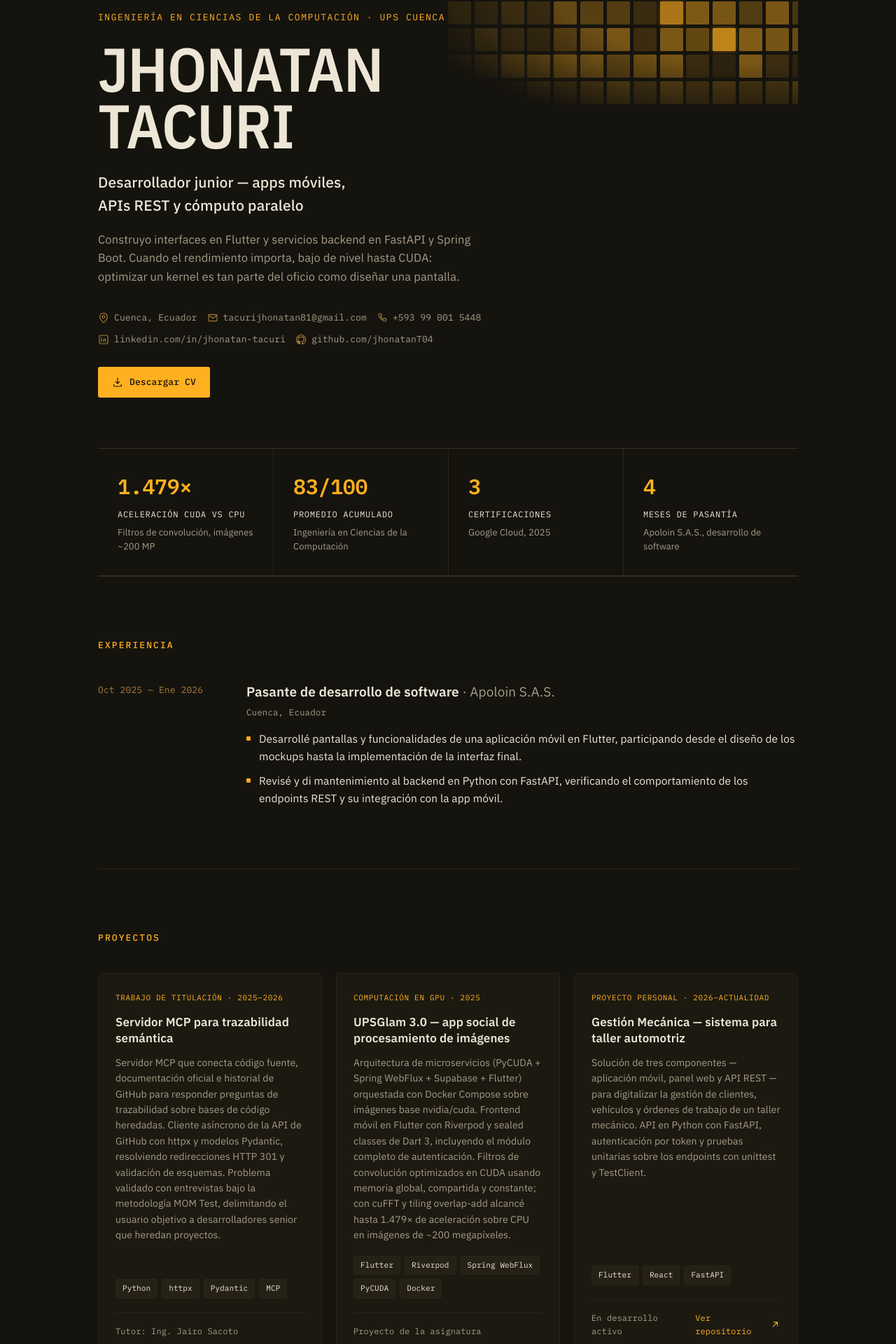
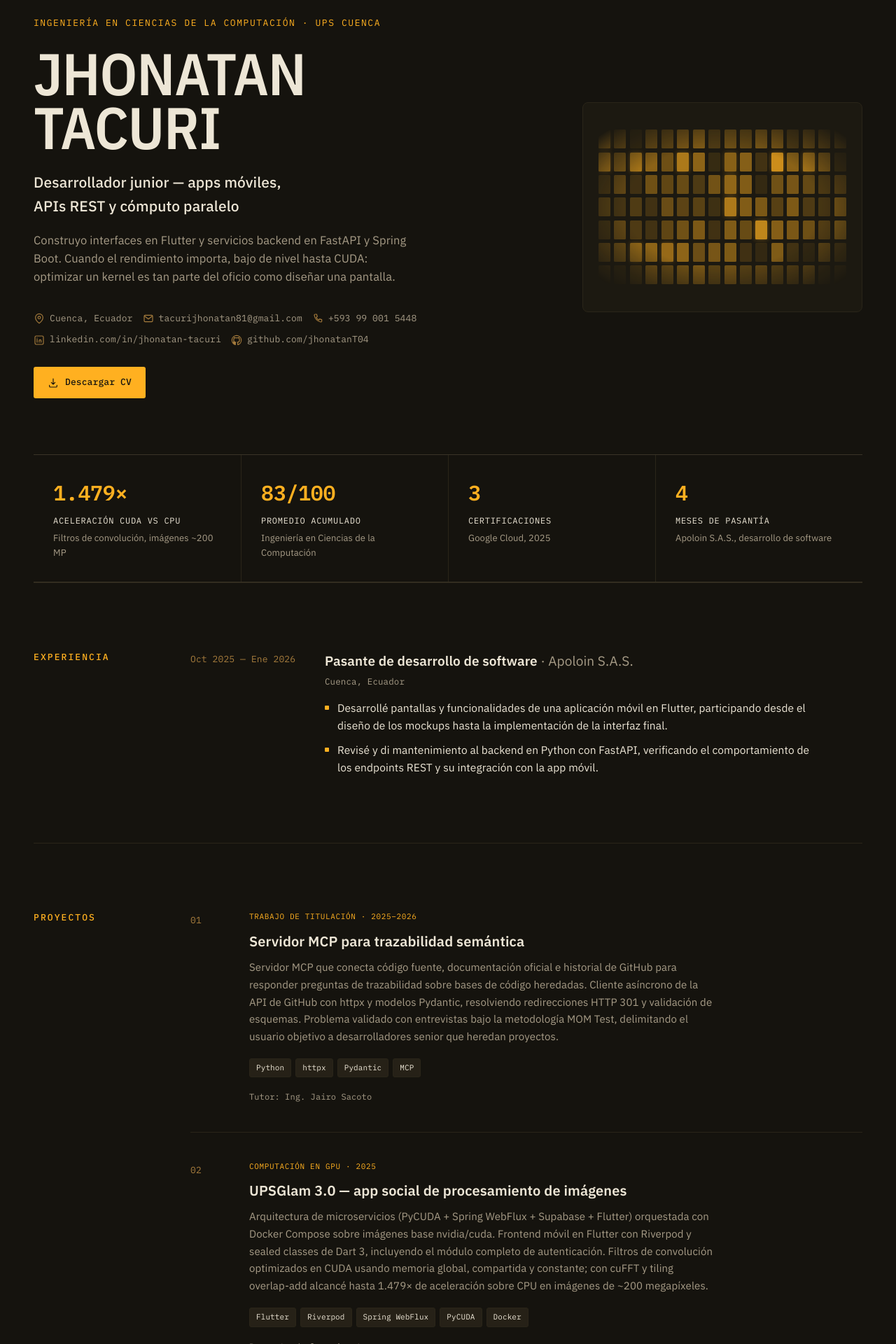
Before and after one commit to jhonatanT04/Me-profile, a React (Vite) app: page / in a window 1280 px wide. Shown: the part 134-2054 px from the top of the page at 70% size. Built offline with nearby package versions, Linux system fonts and the light colour scheme.

Commit message:
refactor: update layout and styling across components for improved responsiveness and consistency

```diff
--- a/src/App.css
+++ b/src/App.css
@@ -1,24 +1,30 @@
 /* ---------- layout shell ---------- */
 
 main {
-  max-width: 1080px;
+  max-width: 1280px;
   margin: 0 auto;
-  padding: 0 40px;
+  padding: 0 48px;
 }
 
 .section {
-  padding: 88px 0;
+  padding: 96px 0;
   border-top: 1px solid var(--line-soft);
 }
 
-.section-title {
+.section-grid {
+  display: grid;
+  grid-template-columns: 168px 1fr;
+  gap: 56px;
+}
+
+.section-label {
   font-size: 13px;
   letter-spacing: 0.16em;
   text-transform: uppercase;
   font-family: var(--font-mono);
   font-weight: 500;
   color: var(--amber);
-  margin: 0 0 40px;
+  margin: 0;
 }
 
 /* ---------- nav ---------- */
@@ -33,9 +39,9 @@ main {
 }
 
 .nav-inner {
-  max-width: 1080px;
+  max-width: 1280px;
   margin: 0 auto;
-  padding: 0 40px;
+  padding: 0 48px;
   height: 60px;
   display: flex;
   align-items: center;
@@ -98,17 +104,15 @@ main {
 /* ---------- hero ---------- */
 
 .hero {
-  position: relative;
-  padding: 88px 0 72px;
+  padding: 96px 0 80px;
   display: grid;
-  grid-template-columns: 1fr;
-  overflow: hidden;
+  grid-template-columns: 1fr minmax(300px, 400px);
+  align-items: center;
+  gap: 64px;
 }
 
 .hero-copy {
-  position: relative;
-  z-index: 1;
-  max-width: 640px;
+  max-width: 620px;
 }
 
 .eyebrow {
@@ -121,7 +125,7 @@ main {
 }
 
 .hero h1 {
-  font-size: 88px;
+  font-size: 84px;
   line-height: 0.92;
   letter-spacing: -0.01em;
   text-transform: uppercase;
@@ -199,19 +203,26 @@ main {
   filter: brightness(1.1);
 }
 
+.hero-visual {
+  background: var(--ink-2);
+  border: 1px solid var(--line-soft);
+  border-radius: 8px;
+  padding: 22px;
+  aspect-ratio: 4 / 3;
+  display: flex;
+  align-items: center;
+}
+
 /* ---------- thread grid (signature) ---------- */
 
 .thread-grid {
-  position: absolute;
-  inset: -40px -10% auto auto;
-  width: min(680px, 60%);
-  aspect-ratio: 16 / 7;
+  width: 100%;
+  aspect-ratio: 16 / 10;
   display: grid;
   grid-template-columns: repeat(16, 1fr);
   gap: 5px;
-  z-index: 0;
   pointer-events: none;
-  mask-image: radial-gradient(ellipse at 70% 35%, black 45%, transparent 85%);
+  mask-image: radial-gradient(ellipse at 50% 50%, black 55%, transparent 96%);
 }
 
 .thread-cell {
@@ -294,7 +305,7 @@ main {
 
 .exp-row {
   display: grid;
-  grid-template-columns: 180px 1fr;
+  grid-template-columns: 160px 1fr;
   gap: 32px;
 }
 
@@ -329,6 +340,7 @@ main {
   display: flex;
   flex-direction: column;
   gap: 10px;
+  max-width: 68ch;
 }
 
 .exp-body li {
@@ -352,25 +364,33 @@ main {
 
 /* ---------- projects ---------- */
 
-.project-grid {
-  display: grid;
-  grid-template-columns: repeat(3, 1fr);
-  gap: 20px;
+.project-list {
+  display: flex;
+  flex-direction: column;
 }
 
-.project-card {
-  background: var(--ink-2);
-  border: 1px solid var(--line-soft);
-  border-radius: 6px;
-  padding: 26px 24px;
-  display: flex;
-  flex-direction: column;
-  transition: border-color 0.2s ease, transform 0.2s ease;
+.project-row {
+  display: grid;
+  grid-template-columns: 56px 1fr;
+  gap: 28px;
+  padding: 40px 0;
+  border-top: 1px solid var(--line-soft);
 }
 
-.project-card:hover {
-  border-color: var(--amber-dim);
-  transform: translateY(-2px);
+.project-row:first-child {
+  border-top: none;
+  padding-top: 0;
+}
+
+.project-row:last-child {
+  padding-bottom: 0;
+}
+
+.project-index {
+  font-family: var(--font-mono);
+  font-size: 13px;
+  color: var(--amber-dim);
+  padding-top: 4px;
 }
 
 .project-tag {
@@ -379,30 +399,31 @@ main {
   letter-spacing: 0.06em;
   text-transform: uppercase;
   color: var(--amber);
-  margin-bottom: 14px;
+  margin-bottom: 12px;
 }
 
-.project-card h3 {
+.project-main h3 {
   font-family: var(--font-sans);
-  font-size: 17px;
+  font-size: 20px;
   font-weight: 600;
   line-height: 1.35;
   margin-bottom: 12px;
+  max-width: 46ch;
 }
 
 .project-desc {
-  font-size: 14px;
+  font-size: 15px;
   color: var(--muted);
-  line-height: 1.6;
+  line-height: 1.65;
   margin-bottom: 18px;
-  flex-grow: 1;
+  max-width: 74ch;
 }
 
 .project-stack {
   display: flex;
   flex-wrap: wrap;
   gap: 6px;
-  margin-bottom: 20px;
+  margin-bottom: 18px;
 }
 
 .project-stack li {
@@ -418,10 +439,7 @@ main {
 .project-foot {
   display: flex;
   align-items: center;
-  justify-content: space-between;
-  gap: 12px;
-  padding-top: 16px;
-  border-top: 1px solid var(--line-soft);
+  gap: 20px;
   font-family: var(--font-mono);
   font-size: 12px;
   color: var(--muted);
@@ -469,6 +487,7 @@ main {
   font-size: 15px;
   color: var(--paper);
   line-height: 1.7;
+  max-width: 74ch;
 }
 
 /* ---------- education & certifications ---------- */
@@ -476,7 +495,7 @@ main {
 .edu-grid {
   display: grid;
   grid-template-columns: 1.1fr 1fr;
-  gap: 48px;
+  gap: 64px;
 }
 
 .edu-card p,
@@ -547,11 +566,11 @@ main {
 
 .footer {
   border-top: 1px solid var(--line-soft);
-  padding: 48px 40px 32px;
+  padding: 48px 48px 32px;
 }
 
 .footer-inner {
-  max-width: 1080px;
+  max-width: 1280px;
   margin: 0 auto;
   display: flex;
   align-items: flex-end;
@@ -597,7 +616,7 @@ main {
 }
 
 .footer-note {
-  max-width: 1080px;
+  max-width: 1280px;
   margin: 32px auto 0;
   font-family: var(--font-mono);
   font-size: 12px;
@@ -605,6 +624,32 @@ main {
 }
 
 /* ---------- responsive ---------- */
+
+@media (max-width: 1100px) {
+  main {
+    max-width: 920px;
+  }
+
+  .nav-inner,
+  .footer-inner,
+  .footer-note {
+    max-width: 920px;
+  }
+
+  .section-grid {
+    grid-template-columns: 140px 1fr;
+    gap: 32px;
+  }
+
+  .hero {
+    grid-template-columns: 1fr minmax(240px, 320px);
+    gap: 40px;
+  }
+
+  .hero h1 {
+    font-size: 68px;
+  }
+}
 
 @media (max-width: 900px) {
   main {
@@ -637,19 +682,18 @@ main {
   }
 
   .hero {
+    grid-template-columns: 1fr;
     padding: 56px 0 48px;
+    gap: 32px;
   }
 
   .hero h1 {
     font-size: 56px;
   }
 
-  .thread-grid {
-    position: static;
-    width: 100%;
-    aspect-ratio: 16 / 6;
-    margin-top: 40px;
-    mask-image: radial-gradient(ellipse at 50% 50%, black 55%, transparent 92%);
+  .hero-visual {
+    aspect-ratio: 16 / 7;
+    order: -1;
   }
 
   .stats {
@@ -676,13 +720,20 @@ main {
     padding: 56px 0;
   }
 
+  .section-grid {
+    grid-template-columns: 1fr;
+    gap: 20px;
+  }
+
   .exp-row {
     grid-template-columns: 1fr;
     gap: 8px;
   }
 
-  .project-grid {
-    grid-template-columns: 1fr;
+  .project-row {
+    grid-template-columns: 44px 1fr;
+    gap: 16px;
+    padding: 32px 0;
   }
 
   .skill-row {
--- a/src/components/EducationCerts.tsx
+++ b/src/components/EducationCerts.tsx
@@ -2,8 +2,9 @@ import { certifications, competencies, education, languages } from '../data/prof
 
 export function EducationCerts() {
   return (
-    <section className="section edu-section" id="educacion">
-      <h2 className="section-title">Educación y certificaciones</h2>
+    <section className="section" id="educacion">
+      <div className="section-grid">
+        <h2 className="section-label">Educación</h2>
         <div className="edu-grid">
           <div className="edu-card">
             <p className="edu-dates">
@@ -40,6 +41,7 @@ export function EducationCerts() {
             </p>
           </div>
         </div>
+      </div>
     </section>
   )
 }
--- a/src/components/Experience.tsx
+++ b/src/components/Experience.tsx
@@ -3,7 +3,8 @@ import { experience } from '../data/profile'
 export function Experience() {
   return (
     <section className="section" id="experiencia">
-      <h2 className="section-title">Experiencia</h2>
+      <div className="section-grid">
+        <h2 className="section-label">Experiencia</h2>
         <div className="exp-row">
           <div className="exp-dates">
             {experience.start} — {experience.end}
@@ -20,6 +21,7 @@ export function Experience() {
             </ul>
           </div>
         </div>
+      </div>
     </section>
   )
 }
--- a/src/components/Hero.tsx
+++ b/src/components/Hero.tsx
@@ -46,7 +46,9 @@ export function Hero() {
         </a>
       </div>
 
-      <ThreadGrid />
+      <div className="hero-visual">
+        <ThreadGrid />
+      </div>
     </section>
   )
 }
--- a/src/components/Projects.tsx
+++ b/src/components/Projects.tsx
@@ -4,10 +4,13 @@ import { IconArrowUpRight } from './icons'
 export function Projects() {
   return (
     <section className="section" id="proyectos">
-      <h2 className="section-title">Proyectos</h2>
-      <div className="project-grid">
-        {projects.map((project) => (
-          <article className="project-card" key={project.name}>
+      <div className="section-grid">
+        <h2 className="section-label">Proyectos</h2>
+        <div className="project-list">
+          {projects.map((project, index) => (
+            <article className="project-row" key={project.name}>
+              <span className="project-index">{String(index + 1).padStart(2, '0')}</span>
+              <div className="project-main">
                 <p className="project-tag">{project.tag}</p>
                 <h3>{project.name}</h3>
                 <p className="project-desc">{project.description}</p>
@@ -24,8 +27,10 @@ export function Projects() {
                     </a>
                   )}
                 </div>
+              </div>
             </article>
           ))}
+        </div>
       </div>
     </section>
   )
--- a/src/components/Skills.tsx
+++ b/src/components/Skills.tsx
@@ -3,7 +3,8 @@ import { skills } from '../data/profile'
 export function Skills() {
   return (
     <section className="section" id="habilidades">
-      <h2 className="section-title">Habilidades</h2>
+      <div className="section-grid">
+        <h2 className="section-label">Habilidades</h2>
         <dl className="skill-sheet">
           {skills.map((group) => (
             <div className="skill-row" key={group.label}>
@@ -12,6 +13,7 @@ export function Skills() {
             </div>
           ))}
         </dl>
+      </div>
     </section>
   )
 }
```
Lines whose indentation alone changed are shown as unchanged.
